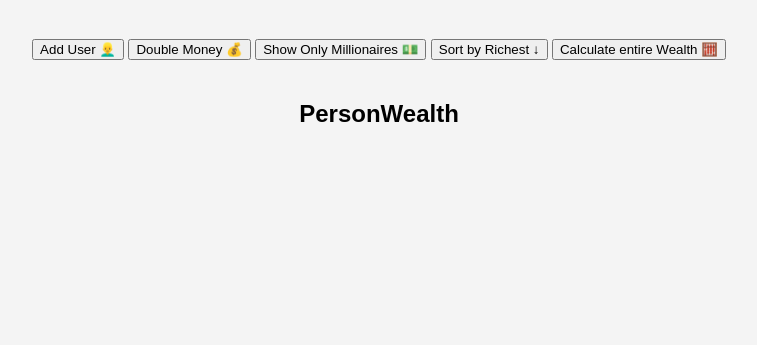
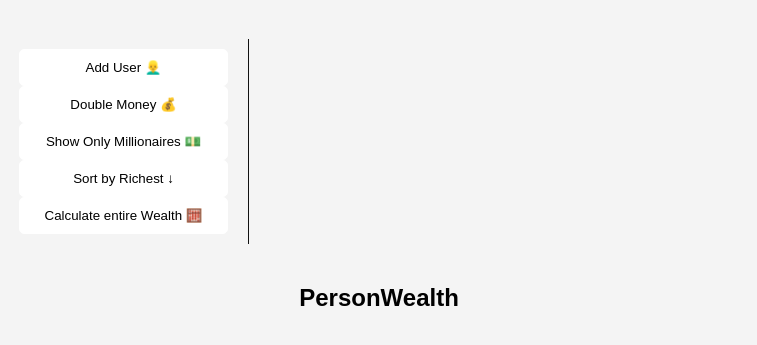
Before and after one commit to harrygothold/vanilla-js, a plain HTML site: page array-methods/index.html in a window 1280 px wide. Shown: the part 61-406 px from the top of the page, without its empty margins (261-1018 px from the left). Drawn offline with Linux system fonts and the light colour scheme.

Commit message:
More styling

```diff
--- a/array-methods/style.css
+++ b/array-methods/style.css
@@ -15,4 +15,23 @@ body {
 .container {
     display: flex;
     padding: 20px;
+    margin: 0 auto;
+    max-width: 100%;
+    width: 800px;
 }
+
+aside {
+    padding: 10px 20px;
+    width: 250px;
+    border-right: 1px solid #111;
+}
+
+button {
+    background: #fff;
+    border: 1px solid #fff;
+    border-radius: 5px;
+    cursor: pointer;
+    display: block;
+    width: 100%;
+    padding: 10px;
+}
```
